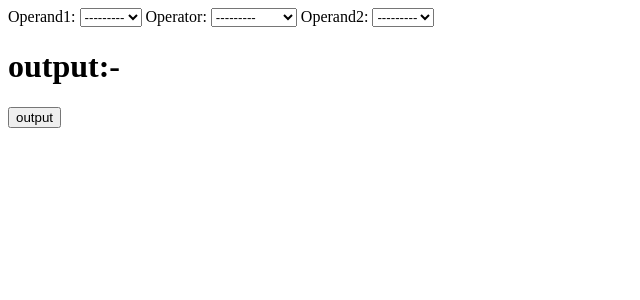
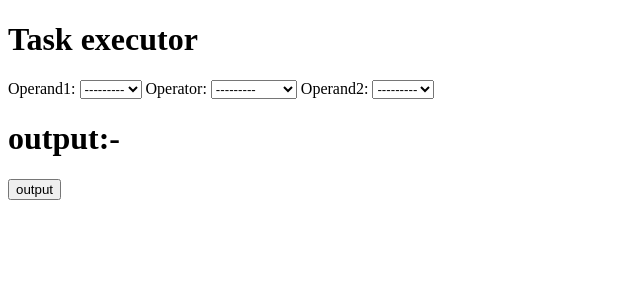
Before and after one commit to keshav5115/simple-operations-logtable, a Django app: page /cal/ in a window 1280 px wide. Shown: the top 300 px of the page, without its empty margins (0-640 px from the left). Run offline with Django 4.2, Linux system fonts and the light colour scheme.

Commit message:
small changes

```diff
--- a/templates/calculation.html
+++ b/templates/calculation.html
@@ -7,6 +7,7 @@
     <title>Document</title>
 </head>
 <body>
+    <h1>Task executor</h1>
     <form  method="post">
         {% csrf_token%}
         {{form}}
--- a/templates/logtable.html
+++ b/templates/logtable.html
@@ -7,6 +7,7 @@
     <title>Document</title>
 </head>
 <body>
+    <h1>LOG TABLE</h1>
     <table border="2" cellpadding="5px" cellspacing="0px">
         <tr>
             <th>operand1</th>
```
